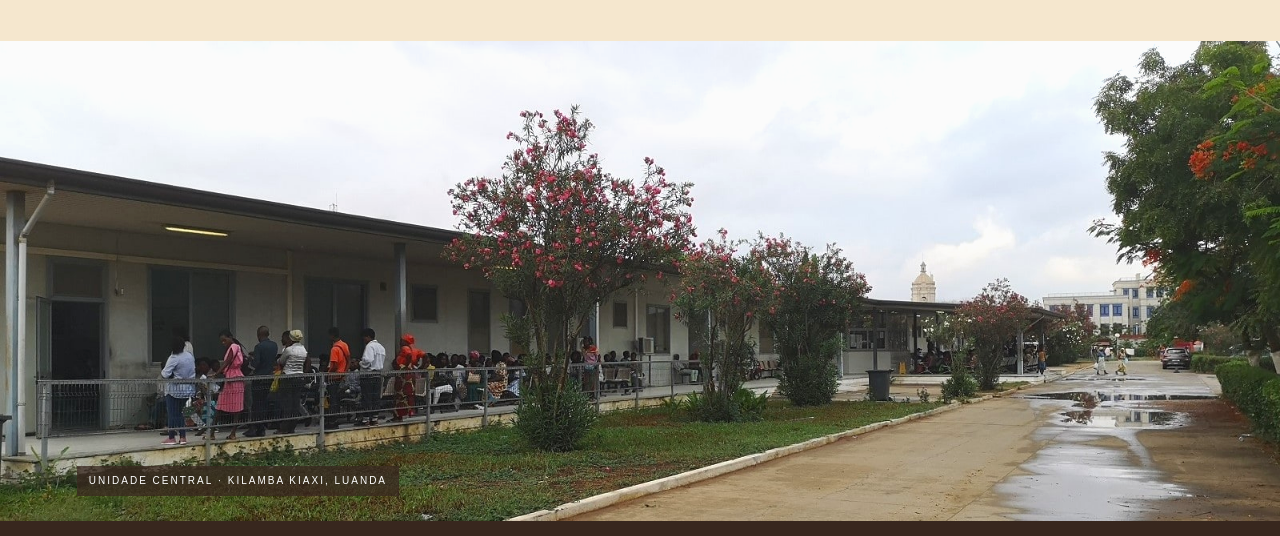
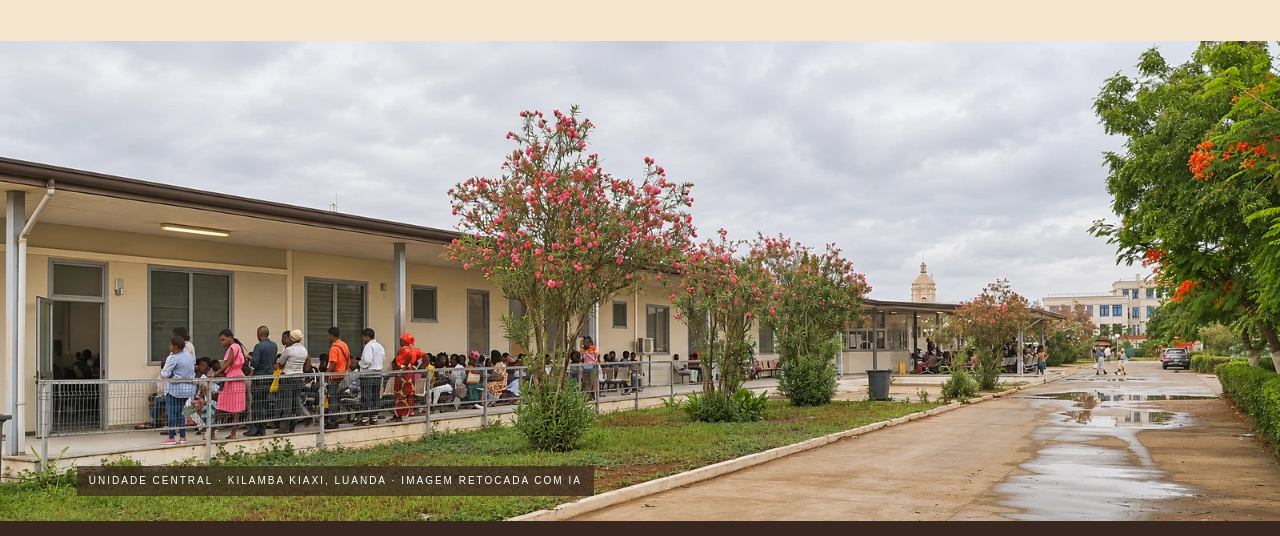
Before and after one commit to danielegobbo/hdp-www, an Astro site: page / in a window 1280 px wide. Shown: the part 407-943 px from the top of the page. Built offline with nearby package versions, Linux system fonts and the light colour scheme; Astro itself is replaced by a stand-in of ours.

Commit message:
Mostra a imagem retocada do pavilhão na página inicial

```diff
--- a/src/pages/index.astro
+++ b/src/pages/index.astro
@@ -4,7 +4,7 @@ import Base from "../layouts/Base.astro";
 import Cards from "../components/Cards.astro";
 import { todasPaginas, filhas } from "../lib/paginas";
 import { site } from "../data/site";
-import pavilhao from "../assets/img/hdp-pavilhao.jpg";
+import pavilhao from "../assets/img/hdp-pavilhao-retocado.webp";
 
 const todas = await todasPaginas();
 const unidades = filhas(todas, "rede-sanitaria").filter((p) => p.data.image);
@@ -47,7 +47,7 @@ const servicos = [
         loading="eager"
         fetchpriority="high"
       />
-      <figcaption>Unidade Central · Kilamba Kiaxi, Luanda</figcaption>
+      <figcaption>Unidade Central · Kilamba Kiaxi, Luanda · Imagem retocada com IA</figcaption>
     </figure>
   </section>
 
--- a/src/styles/global.css
+++ b/src/styles/global.css
@@ -119,10 +119,7 @@ main { overflow: hidden; }
 .hero-wide .intro h1 { margin-bottom: 0; }
 .hero-wide .intro-text p { margin-top: 0; }
 .hero-wide figure { min-height: 0; aspect-ratio: 8 / 3; max-height: 600px; width: 100%; }
-.hero-wide figure img {
-  object-position: 35% 60%;
-  filter: brightness(1.13) contrast(.97) saturate(1.07);
-}
+.hero-wide figure img { object-position: 35% 60%; }
 .hero-wide figcaption { left: var(--gutter); }
 
 .ribbon {
```
Also changed, not shown: src/assets/img/hdp-pavilhao-retocado.webp (added).
